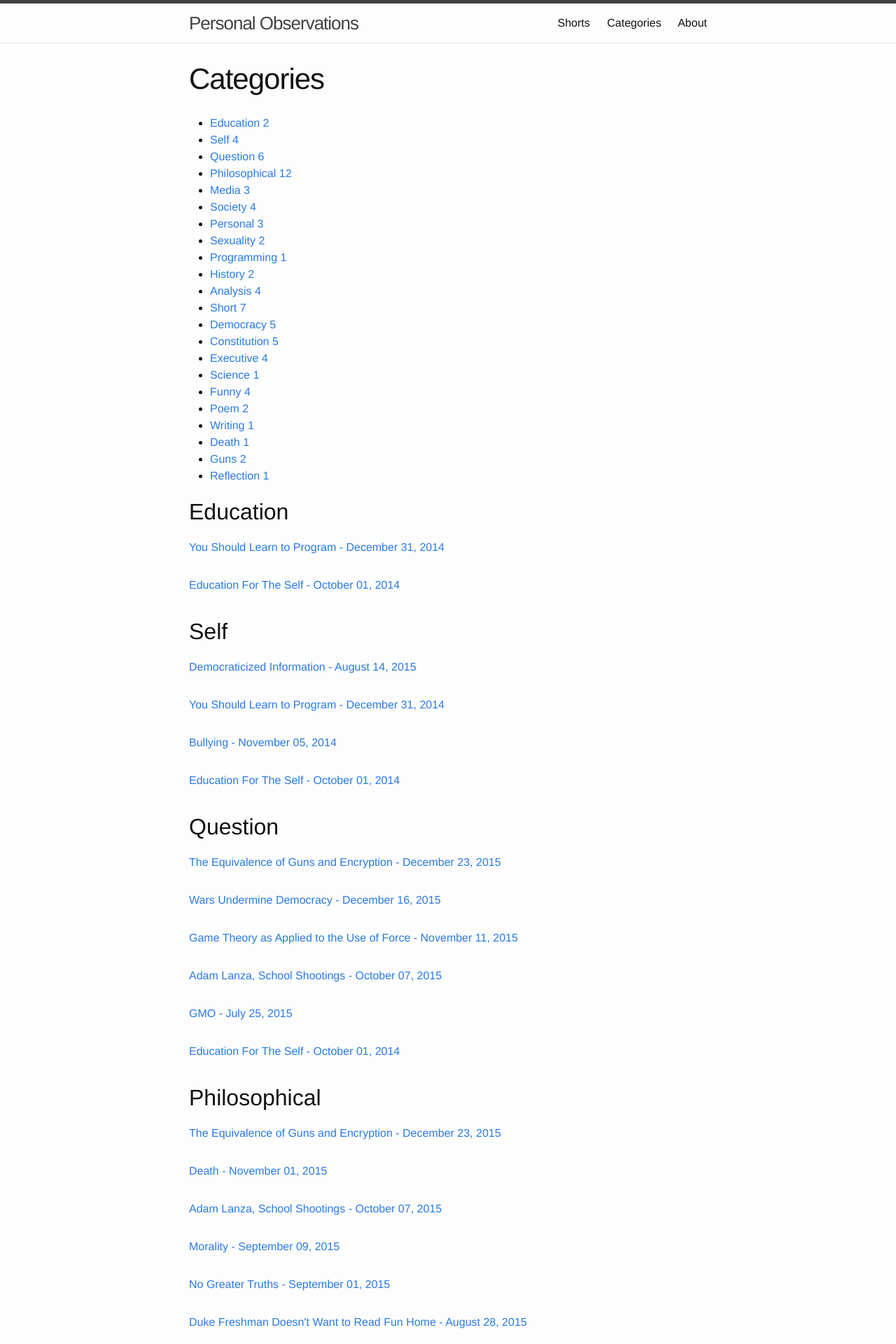
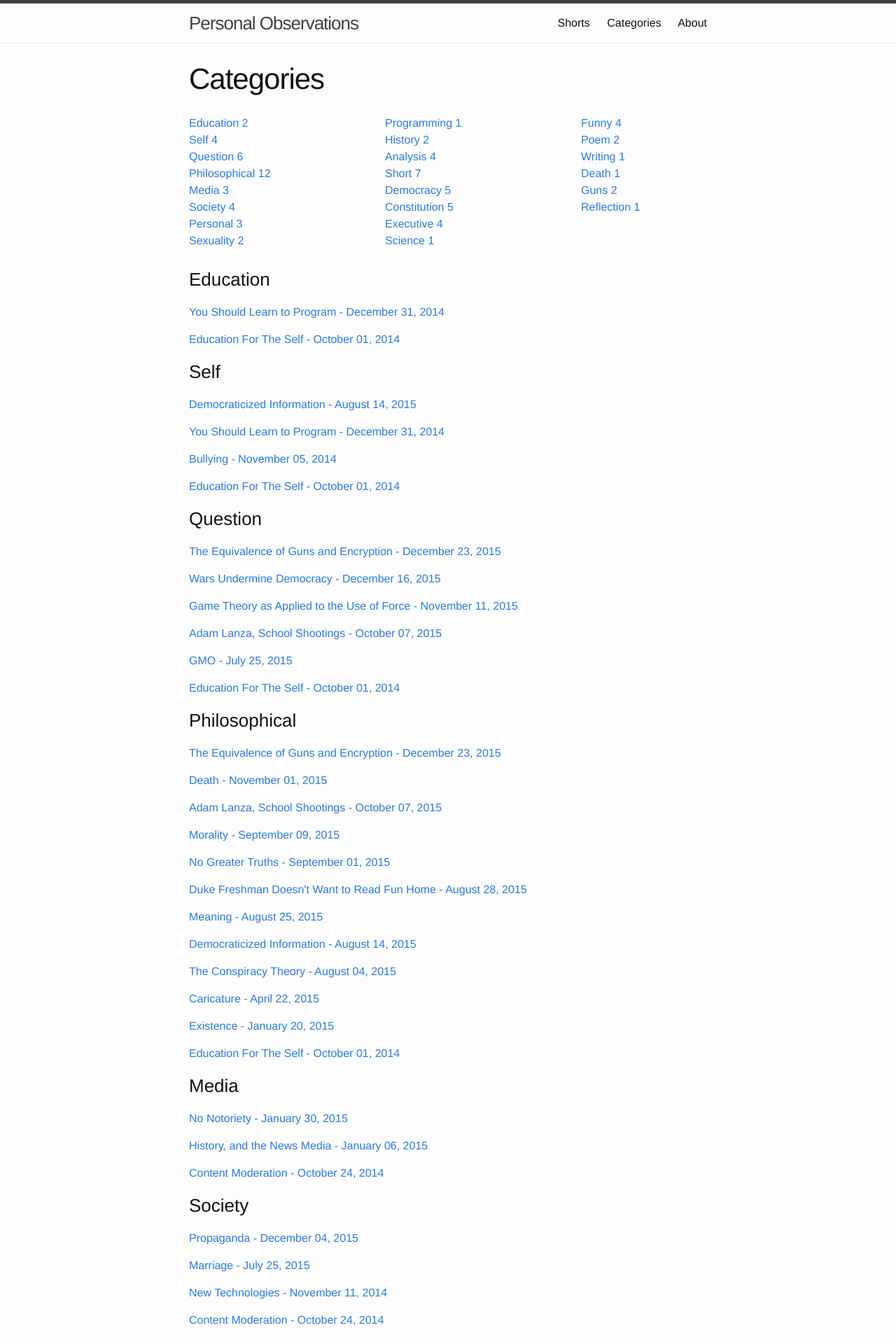
Before and after one commit to grnt426/grnt426.github.io, a Jekyll site: the page built from categories.html, in a window 1280 px wide. Shown: the top 1920 px of the page at 70% size. Built offline with Jekyll 4.4.1, drawn with Linux system fonts in a browser that asks for light colours.

Commit message:
Categories page now uses a table for the index.

```diff
--- a/_sass/_layout.scss
+++ b/_sass/_layout.scss
@@ -180,7 +180,7 @@
     list-style: none;
 
     > li {
-        margin-bottom: $spacing-unit;
+        margin-bottom: 15px;
     }
 }
 
@@ -240,3 +240,13 @@
         }
     }
 }
+
+.categories_table {
+  -webkit-column-count: 3; /* Chrome, Safari, Opera */
+  -moz-column-count: 3; /* Firefox */
+  column-count: 3;
+
+  -webkit-column-gap: 40px; /* Chrome, Safari, Opera */
+  -moz-column-gap: 4px; /* Firefox */
+  column-gap: 100px;
+}
--- a/categories.html
+++ b/categories.html
@@ -4,25 +4,25 @@ title: Categories
 permalink: /categories/index.html
 tags: [Categories]
 description: "An archive of posts sorted by categories."
-
+tablewidth: 3
+curwidth: 0
 ---
 
-<ul class="tag-box inline">
+<div class="categories_table">
 {% assign tags_list = site.categories %}
-  {% if tags_list.first[0] == null %}
-    {% for tag in tags_list %}
-      <li><a href="#{{ tag }}">{{ tag | capitalize }} <span>{{ site.tags[tag].size }}</span></a></li>
-    {% endfor %}
-  {% else %}
-    {% for tag in tags_list %}
-      <li><a href="#{{ tag[0] }}">{{ tag[0] | capitalize }} <span>{{ tag[1].size }}</span></a></li>
-    {% endfor %}
-  {% endif %}
+  {% assign tablew = 3 %}
+  {% assign curw = 0 %}
+
+{% for tag in tags_list %}
+  <a href="#{{ tag[0] }}">{{ tag[0] | capitalize }} <span>{{ tag[1].size }}</span></a>
+  <br />
+{% endfor %}
+
 {% assign tags_list = nil %}
-</ul>
-
+</div>
+<br/>
 {% for tag in site.categories %}
-  <h2 id="{{ tag[0] }}">{{ tag[0] | capitalize }}</h2>
+  <h3 id="{{ tag[0] }}">{{ tag[0] | capitalize }}</h3>
   <ul class="post-list">
     {% assign pages_list = tag[1] %}
     {% for post in pages_list %}
```
